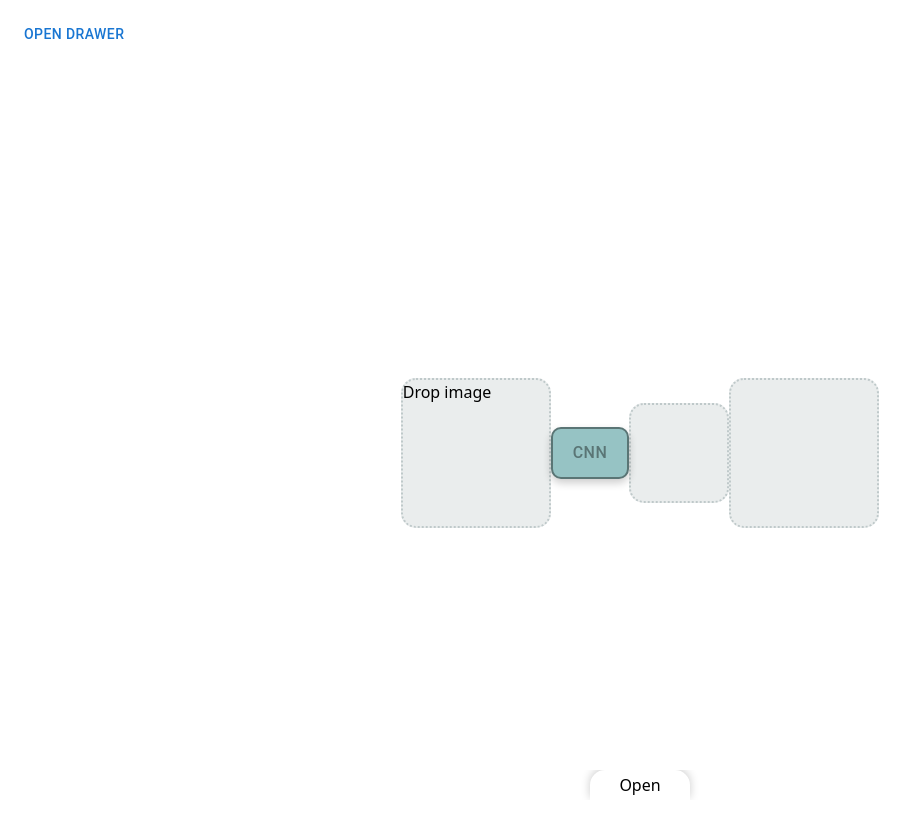
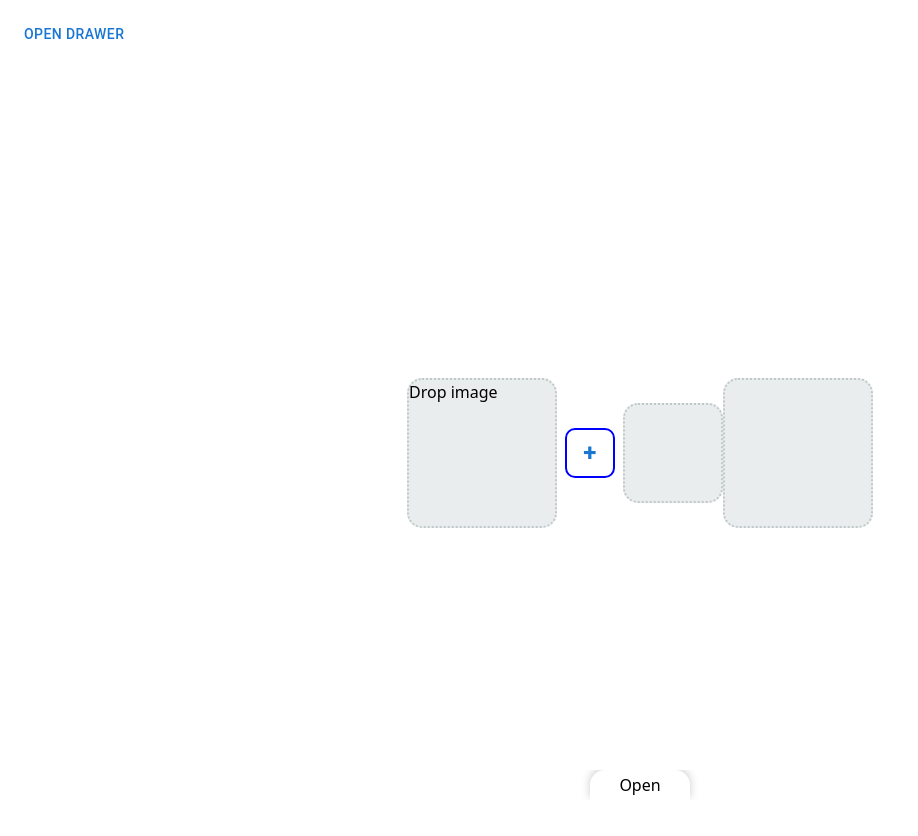
Before and after one commit to TheoVasile/ComputerVision, a Next.js app in the folder frontend/: page / in a window 1280 px wide. Shown: the top 836 px of the page, without its empty margins (0-918 px from the left). Built offline with nearby package versions, Linux system fonts and the light colour scheme.

Commit message:
button to add machine learning algorithms to page

```diff
--- a/frontend/app/page.jsx
+++ b/frontend/app/page.jsx
@@ -4,6 +4,7 @@ import Dropzone from './ui/Dropzone'
 import Sidebar from './ui/Sidebar'
 import Convolver from './ui/Convolver'
 import ImageCard from './ui/Imagecard'
+import InsertNetwork from './ui/InsertNetwork'
 import BottomDrawer from './ui/BottomDrawer'
 import {useState} from 'react'
 
@@ -18,7 +19,7 @@ const Page = () => {
       {isImgSelected ? (
         <div className="container">
           <Dropzone className='' text='Drop image' height='150px' width='150px' />
-          <Convolver />
+          <InsertNetwork width='50px' height='50px'/>
           <ImageCard width='100px' height='100px' />
           <ImageCard width='150px' height='150px' />
         </div>
--- /dev/null
+++ b/frontend/app/ui/InsertNetwork.jsx
@@ -0,0 +1,55 @@
+import React from 'react'
+
+import Popup from './Popup';
+import Button from '@mui/material/Button';
+
+const InsertNetwork = (props) => {
+    return (
+        <Popup width={props.width} height={props.height}
+        buttonContent={
+            <div style={{
+                display: 'flex',
+                alignItems: 'center',
+                justifyContent: 'center',
+                // Add other styles for the box as needed, like width, height, border, etc.
+                width: props.width, // example width
+                height: props.height, // example height
+                border: '2px solid blue',
+                borderRadius: '10px',
+                backgroundColor: 'transparent'
+                }}>
+                <span style={{
+                    fontSize: '24px', // Adjust the size as needed
+                    fontWeight: 'bold'
+                }}>+</span>
+                </div>
+        }
+        popupContent={
+            <div style={{
+                display: 'flex',
+                flexDirection: 'column',
+                alignItems: 'center',
+                justifyContent: 'center',
+                width: '80%', // or a fixed width if you prefer
+                height: '300px', // adjust as needed
+                backgroundColor: 'white',
+                borderRadius: '20px',
+                boxShadow: '0 4px 8px rgba(0, 0, 0, 0.1)',
+                padding: '20px',
+                boxSizing: 'border-box',
+                position: 'fixed',
+                top: '50%',
+                left: '50%',
+                transform: 'translate(-50%, -50%)'
+              }}>
+                {/* Replace with actual names or identifiers for your components */}
+                <Button onClick={() => onPlaceComponent('CNN')}>Convolutional Neural Network</Button>
+                <Button onClick={() => onPlaceComponent('PCA')}>Principle Component Analysis</Button>
+                <Button onClick={() => onPlaceComponent('FF')}>Feed Forward</Button>
+              </div>
+        }
+        />
+    );
+}
+
+export default InsertNetwork;
--- a/frontend/app/ui/Popup.jsx
+++ b/frontend/app/ui/Popup.jsx
@@ -2,7 +2,7 @@ import * as React from 'react';
 import Button from '@mui/material/Button';
 import Dialog from '@mui/material/Dialog';
 
-const Popup = ({children, ...props}) => {
+const Popup = ({buttonContent, popupContent, ...props}) => {
     const [open, setOpen] = React.useState(false);
 
     const handleClickOpen = () => {
@@ -13,25 +13,13 @@ const Popup = ({children, ...props}) => {
         setOpen(false);
     };
 
-    const buttonStyle = {
-        backgroundColor: props.backgroundColor,
-        border: `2px solid ${props.color}`,
-        boxShadow: '0px 4px 8px rgba(0, 0, 0, 0.2)',
-        padding: '10px 20px',
-        borderRadius: '10px',
-        cursor: 'pointer',
-        outline: 'none',
-        fontSize: '16px',
-        color: props.color,
-    }
-
     return (
         <React.Fragment>
-            <Button style={buttonStyle} variant="outlined" onClick={handleClickOpen}>
-                {props.text}
+            <Button onClick={handleClickOpen}>
+                {buttonContent}
             </Button>
             <Dialog open={open} onClose={handleClose}>
-                {children}
+                {popupContent}
             </Dialog>
         </React.Fragment>
     );
```
